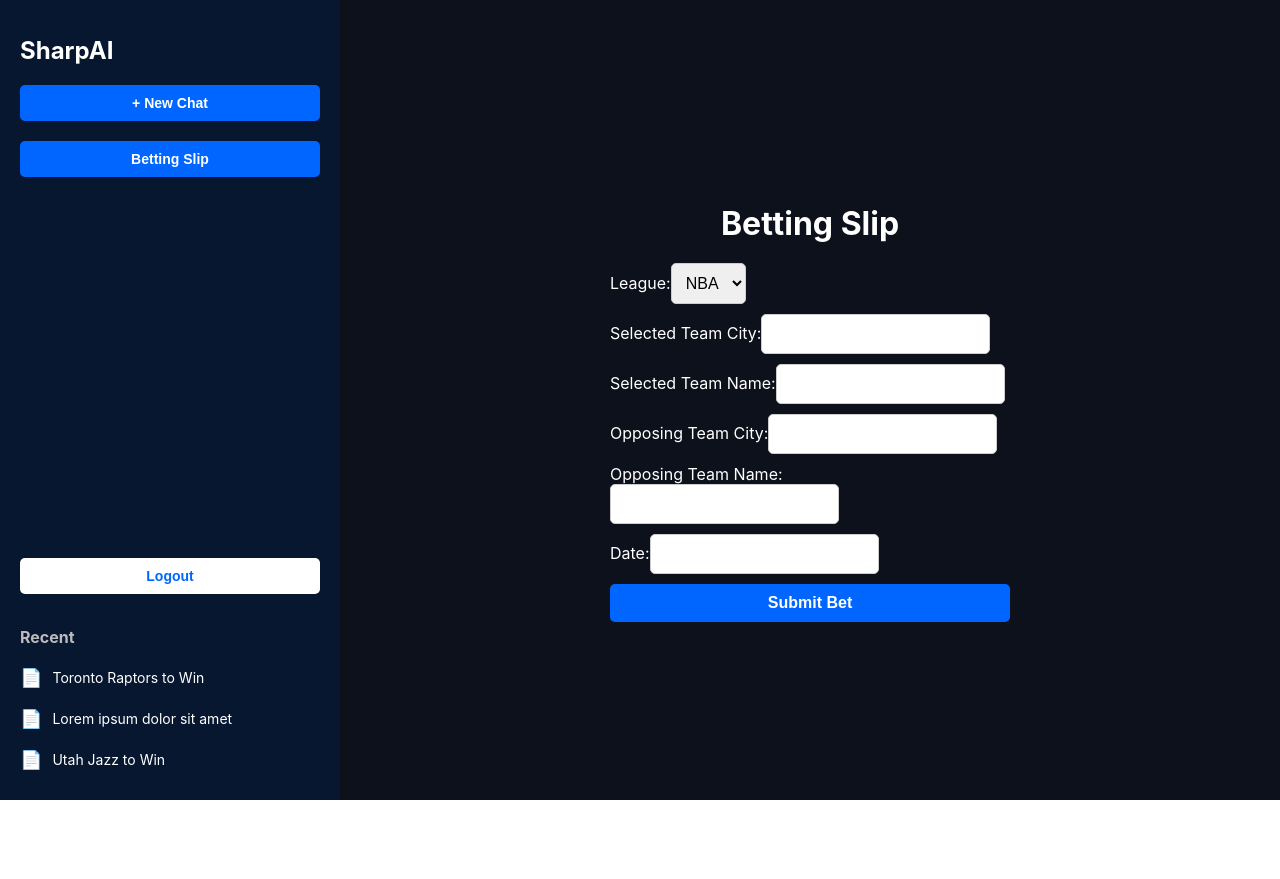
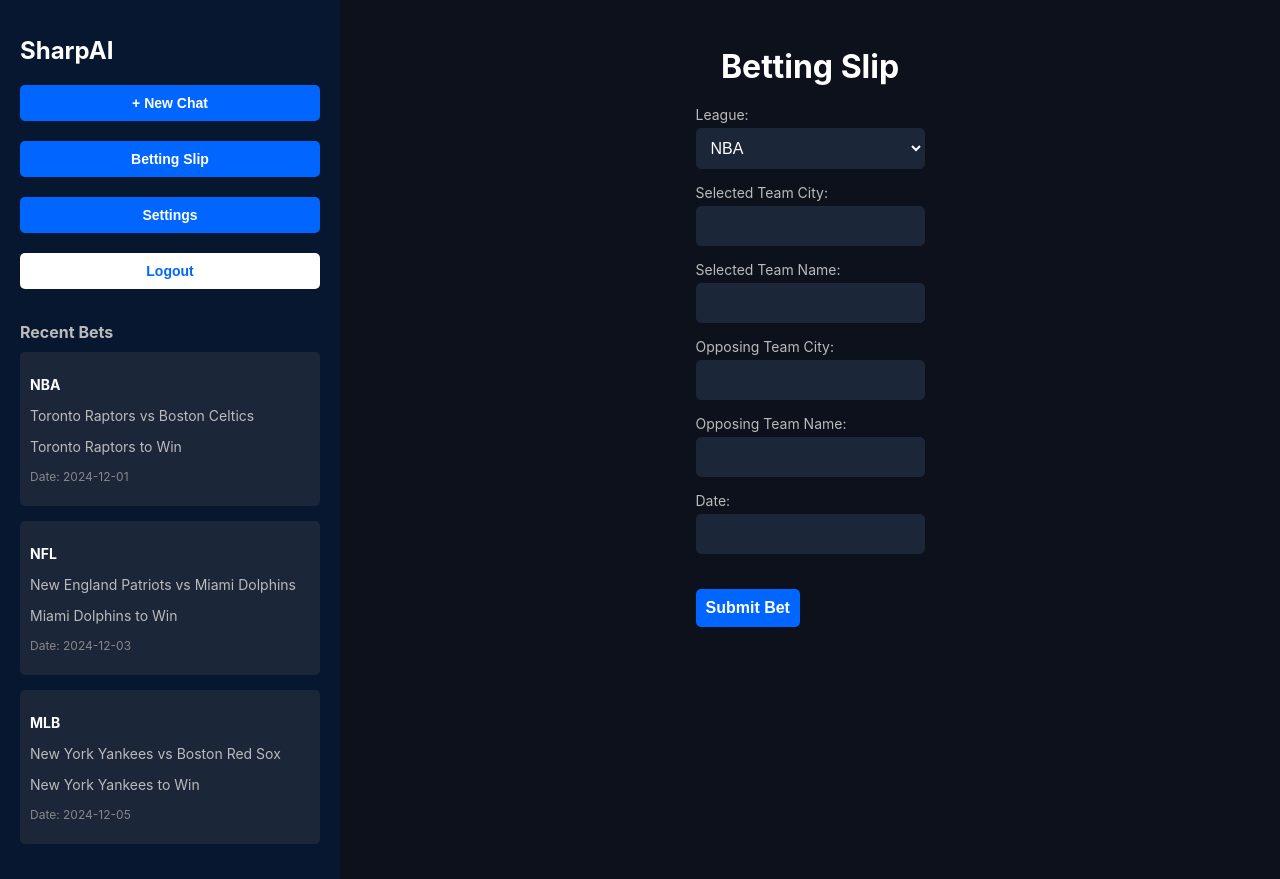
Before and after one commit to gaugust2/SharpAI, a React (Create React App) app in the folder sharpai-ui/: page /betting in a window 1280 px wide. Before the commit the page ends 800 px from the top, so only its background shows below. Built offline with nearby package versions, Linux system fonts and the light colour scheme.

Commit message:
Implemented TOS and Settings

```diff
--- a/sharpai-ui/src/App.js
+++ b/sharpai-ui/src/App.js
@@ -4,6 +4,8 @@ import Login from './components/Login';
 import SignUp from './components/SignUp';
 import ChatPage from './components/ChatPage';
 import BettingPage from './components/BettingPage';
+import TermsOfService from './components/TermsOfService';
+import SettingsPage from './components/SettingsPage';
 
 
 
@@ -15,6 +17,8 @@ function App() {
           <Route path="/signup" element={<SignUp />} />
           <Route path="/chat" element={<ChatPage />} />
           <Route path="/betting" element={<BettingPage />} />
+          <Route path="/terms" element={<TermsOfService />} />
+          <Route path="/settings" element={<SettingsPage />} />
         </Routes>
     </Router>
   );
--- a/sharpai-ui/src/components/BettingPage.js
+++ b/sharpai-ui/src/components/BettingPage.js
@@ -4,7 +4,6 @@ import { useNavigate } from 'react-router-dom';
 function BettingPage() {
   const navigate = useNavigate();
 
-  // State for form data
   const [formData, setFormData] = useState({
     league: 'NBA',
     selectedTeamCity: '',
@@ -17,23 +16,35 @@ function BettingPage() {
   const [loading, setLoading] = useState(false);
   const [message, setMessage] = useState(null);
 
-  // Dummy recent items for the sidebar
+  // Updated recent items structure
   const recentItems = [
-    'Toronto Raptors to Win',
-    'Lorem ipsum dolor sit amet',
-    'Utah Jazz to Win',
+    {
+      league: 'NBA',
+      match: 'Toronto Raptors vs Boston Celtics',
+      bet: 'Toronto Raptors to Win',
+      date: '2024-12-01',
+    },
+    {
+      league: 'NFL',
+      match: 'New England Patriots vs Miami Dolphins',
+      bet: 'Miami Dolphins to Win',
+      date: '2024-12-03',
+    },
+    {
+      league: 'MLB',
+      match: 'New York Yankees vs Boston Red Sox',
+      bet: 'New York Yankees to Win',
+      date: '2024-12-05',
+    },
   ];
 
-  // Handle form input changes
   const handleChange = (e) => {
     setFormData({ ...formData, [e.target.name]: e.target.value });
   };
 
-  // Handle form submission
   const handleSubmit = async (e) => {
     e.preventDefault();
 
-    // Basic validation
     const dateRegex = /^\d{4}\/\d{2}\/\d{2}$|^\d{2}\/\d{2}\/\d{4}$|^\d{2}-\d{2}-\d{4}$|^\w+\s\d{1,2}\s\d{4}$/;
     if (!dateRegex.test(formData.date)) {
       setMessage({ type: 'error', text: 'Invalid date format. Use formats like 2024/10/22 or October 22 2024.' });
@@ -86,29 +97,26 @@ function BettingPage() {
       {/* Sidebar */}
       <div style={styles.sidebar}>
         <h1 style={styles.title}>SharpAI</h1>
-        <button
-          style={styles.newChatButton}
-          onClick={() => navigate('/chat')}
-        >
+        <button style={styles.newChatButton} onClick={() => navigate('/chat')}>
           + New Chat
         </button>
-        <button
-          style={styles.newChatButton}
-          onClick={() => navigate('/betting')}
-        >
+        <button style={styles.newChatButton} onClick={() => navigate('/betting')}>
           Betting Slip
+        </button>
+        <button style={styles.newChatButton} onClick={() => navigate('/settings')}>
+          Settings
         </button>
         <button onClick={handleLogout} style={styles.logoutButton}>
           Logout
         </button>
-
-        {/* Recent Items */}
         <div style={styles.recentChats}>
-          <h2 style={styles.recentTitle}>Recent</h2>
+          <h2 style={styles.recentTitle}>Recent Bets</h2>
           {recentItems.map((item, index) => (
             <div key={index} style={styles.chatItem}>
-              <div style={styles.chatIcon}>📄</div>
-              <span style={styles.chatText}>{item}</span>
+              <h3 style={styles.recentItemLeague}>{item.league}</h3>
+              <p style={styles.recentItemMatch}>{item.match}</p>
+              <p style={styles.recentItemBet}>{item.bet}</p>
+              <p style={styles.recentItemDate}>Date: {item.date}</p>
             </div>
           ))}
         </div>
@@ -118,8 +126,8 @@ function BettingPage() {
       <div style={styles.mainContent}>
         <h2 style={styles.header}>Betting Slip</h2>
         <form onSubmit={handleSubmit} style={styles.form}>
-          <label>
-            League:
+          <div style={styles.fieldContainer}>
+            <label style={styles.label}>League:</label>
             <select
               name="league"
               value={formData.league}
@@ -131,9 +139,9 @@ function BettingPage() {
               <option value="NFL">NFL</option>
               <option value="MLB">MLB</option>
             </select>
-          </label>
-          <label>
-            Selected Team City:
+          </div>
+          <div style={styles.fieldContainer}>
+            <label style={styles.label}>Selected Team City:</label>
             <input
               type="text"
               name="selectedTeamCity"
@@ -143,9 +151,9 @@ function BettingPage() {
               style={styles.input}
               disabled={loading}
             />
-          </label>
-          <label>
-            Selected Team Name:
+          </div>
+          <div style={styles.fieldContainer}>
+            <label style={styles.label}>Selected Team Name:</label>
             <input
               type="text"
               name="selectedTeamName"
@@ -155,9 +163,9 @@ function BettingPage() {
               style={styles.input}
               disabled={loading}
             />
-          </label>
-          <label>
-            Opposing Team City:
+          </div>
+          <div style={styles.fieldContainer}>
+            <label style={styles.label}>Opposing Team City:</label>
             <input
               type="text"
               name="opposingTeamCity"
@@ -167,9 +175,9 @@ function BettingPage() {
               style={styles.input}
               disabled={loading}
             />
-          </label>
-          <label>
-            Opposing Team Name:
+          </div>
+          <div style={styles.fieldContainer}>
+            <label style={styles.label}>Opposing Team Name:</label>
             <input
               type="text"
               name="opposingTeamName"
@@ -179,9 +187,9 @@ function BettingPage() {
               style={styles.input}
               disabled={loading}
             />
-          </label>
-          <label>
-            Date:
+          </div>
+          <div style={styles.fieldContainer}>
+            <label style={styles.label}>Date:</label>
             <input
               type="text"
               name="date"
@@ -191,8 +199,8 @@ function BettingPage() {
               style={styles.input}
               disabled={loading}
             />
-          </label>
-          <button type="submit" style={styles.submitButton} disabled={loading}>
+          </div>
+          <button type="submit" style={styles.button} disabled={loading}>
             {loading ? 'Submitting...' : 'Submit Bet'}
           </button>
         </form>
@@ -254,18 +262,28 @@ const styles = {
     color: '#bbbbbb',
   },
   chatItem: {
-    display: 'flex',
-    alignItems: 'center',
-    padding: '10px 0',
-    cursor: 'pointer',
+    marginBottom: '15px',
+    padding: '10px',
+    backgroundColor: '#1C2639',
+    borderRadius: '5px',
   },
-  chatIcon: {
-    marginRight: '10px',
-    fontSize: '18px',
+  recentItemLeague: {
+    fontSize: '14px',
+    fontWeight: 'bold',
+    color: '#ffffff',
+    marginBottom: '5px',
   },
-  chatText: {
+  recentItemMatch: {
     fontSize: '14px',
-    color: '#ffffff',
+    color: '#bbbbbb',
+  },
+  recentItemBet: {
+    fontSize: '14px',
+    color: '#bbbbbb',
+  },
+  recentItemDate: {
+    fontSize: '12px',
+    color: '#888888',
   },
   mainContent: {
     flex: 1,
@@ -273,27 +291,33 @@ const styles = {
     display: 'flex',
     flexDirection: 'column',
     alignItems: 'center',
-    justifyContent: 'center',
-    backgroundColor: '#0C111B',
   },
   header: {
     fontSize: '32px',
     marginBottom: '20px',
   },
-  form: {
+  fieldContainer: {
+    marginBottom: '15px',
     display: 'flex',
     flexDirection: 'column',
     width: '100%',
     maxWidth: '400px',
   },
+  label: {
+    fontSize: '14px',
+    marginBottom: '5px',
+    color: '#bbbbbb',
+  },
   input: {
-    marginBottom: '10px',
     padding: '10px',
     fontSize: '16px',
     borderRadius: '5px',
-    border: '1px solid #ccc',
+    border: '1px solid #1C2639',
+    backgroundColor: '#1C2639',
+    color: '#ffffff',
   },
-  submitButton: {
+  button: {
+    marginTop: '20px',
     backgroundColor: '#0066ff',
     color: '#ffffff',
     padding: '10px',
--- a/sharpai-ui/src/components/ChatPage.js
+++ b/sharpai-ui/src/components/ChatPage.js
@@ -43,6 +43,9 @@ function ChatPage() {
         </button>
         <button style={styles.newChatButton} onClick={() => navigate('/betting')}>
           Betting Slip
+        </button>
+        <button style={styles.newChatButton} onClick={() => navigate('/settings')}>
+          Settings
         </button>
         <button onClick={handleLogout} style={styles.logoutButton}>
           Logout
--- /dev/null
+++ b/sharpai-ui/src/components/SettingsPage.js
@@ -0,0 +1,117 @@
+import React, { useState, useEffect } from 'react';
+
+function SettingsPage() {
+  const [tosAccepted, setTosAccepted] = useState(false);
+  const [theme, setTheme] = useState('light');
+  const [notificationsEnabled, setNotificationsEnabled] = useState(true);
+
+  useEffect(() => {
+    // Load saved preferences from local storage
+    const tosStatus = localStorage.getItem('tosAccepted') === 'true';
+    const savedTheme = localStorage.getItem('theme') || 'light';
+    const savedNotifications = localStorage.getItem('notificationsEnabled') === 'true';
+
+    setTosAccepted(tosStatus);
+    setTheme(savedTheme);
+    setNotificationsEnabled(savedNotifications);
+  }, []);
+
+  const handleThemeChange = (e) => {
+    const newTheme = e.target.value;
+    setTheme(newTheme);
+    localStorage.setItem('theme', newTheme);
+    alert(`Theme updated to ${newTheme}`);
+  };
+
+  const toggleNotifications = () => {
+    const newStatus = !notificationsEnabled;
+    setNotificationsEnabled(newStatus);
+    localStorage.setItem('notificationsEnabled', newStatus);
+    alert(`Notifications ${newStatus ? 'enabled' : 'disabled'}`);
+  };
+
+  const handleRevisitTos = () => {
+    alert('Redirecting to Terms of Service.');
+    window.location.href = '/terms'; // Navigate to ToS page
+  };
+
+  const resetSettings = () => {
+    localStorage.setItem('theme', 'light');
+    localStorage.setItem('notificationsEnabled', true);
+    setTheme('light');
+    setNotificationsEnabled(true);
+    alert('Settings have been reset to default.');
+  };
+
+  return (
+    <div style={{ ...styles.container, backgroundColor: theme === 'dark' ? '#1C2639' : '#f5f5f5', color: theme === 'dark' ? '#ffffff' : '#000000' }}>
+      <h2 style={styles.header}>Settings</h2>
+      <div style={styles.setting}>
+        <span>Terms of Service: {tosAccepted ? 'Accepted' : 'Not Accepted'}</span>
+        <button onClick={handleRevisitTos} style={styles.button}>
+          View Terms
+        </button>
+      </div>
+      <div style={styles.setting}>
+        <span>Theme:</span>
+        <select value={theme} onChange={handleThemeChange} style={styles.select}>
+          <option value="light">Light</option>
+          <option value="dark">Dark</option>
+        </select>
+      </div>
+      <div style={styles.setting}>
+        <span>Notifications:</span>
+        <button onClick={toggleNotifications} style={styles.button}>
+          {notificationsEnabled ? 'Disable' : 'Enable'}
+        </button>
+      </div>
+      <div style={styles.setting}>
+        <button onClick={resetSettings} style={styles.resetButton}>
+          Reset Settings
+        </button>
+      </div>
+    </div>
+  );
+}
+
+const styles = {
+  container: {
+    padding: '20px',
+    minHeight: '100vh',
+    transition: 'background-color 0.3s, color 0.3s', // Smooth transition for theme changes
+  },
+  header: {
+    fontSize: '24px',
+    fontWeight: 'bold',
+    marginBottom: '20px',
+  },
+  setting: {
+    marginBottom: '20px',
+    display: 'flex',
+    justifyContent: 'space-between',
+    alignItems: 'center',
+  },
+  button: {
+    padding: '10px 15px',
+    backgroundColor: '#0066ff',
+    color: '#ffffff',
+    border: 'none',
+    borderRadius: '5px',
+    cursor: 'pointer',
+  },
+  resetButton: {
+    padding: '10px 15px',
+    backgroundColor: '#ff0033',
+    color: '#ffffff',
+    border: 'none',
+    borderRadius: '5px',
+    cursor: 'pointer',
+    fontWeight: 'bold',
+  },
+  select: {
+    padding: '5px',
+    borderRadius: '5px',
+  },
+};
+
+export default SettingsPage;
--- /dev/null
+++ b/sharpai-ui/src/components/TermsOfService.js
@@ -0,0 +1,82 @@
+import React from 'react';
+import { useNavigate } from 'react-router-dom';
+
+function TermsOfService() {
+  const navigate = useNavigate();
+
+  const handleAccept = () => {
+    localStorage.setItem('tosAccepted', true); // Save acceptance status
+    alert('You have accepted the Terms of Service.');
+    navigate('/signup'); // Redirect back to SignUp
+  };
+
+  const handleDecline = () => {
+    alert('You must accept the Terms of Service to continue.');
+  };
+
+  return (
+    <div style={styles.container}>
+      <h2 style={styles.header}>Terms of Service</h2>
+      <div style={styles.tosContent}>
+        <p>Welcome to SharpAI! By using this app, you agree to the following terms...</p>
+        <p>[Add detailed terms here]</p>
+      </div>
+      <div style={styles.buttonContainer}>
+        <button onClick={handleAccept} style={styles.acceptButton}>
+          Accept
+        </button>
+        <button onClick={handleDecline} style={styles.declineButton}>
+          Decline
+        </button>
+      </div>
+    </div>
+  );
+}
+
+const styles = {
+  container: {
+    padding: '20px',
+    backgroundColor: '#0C111B',
+    color: '#ffffff',
+    minHeight: '100vh',
+    display: 'flex',
+    flexDirection: 'column',
+    alignItems: 'center',
+  },
+  header: {
+    fontSize: '24px',
+    fontWeight: 'bold',
+    marginBottom: '20px',
+  },
+  tosContent: {
+    maxHeight: '300px',
+    overflowY: 'scroll',
+    marginBottom: '20px',
+    padding: '10px',
+    backgroundColor: '#1C2639',
+    borderRadius: '5px',
+    width: '80%',
+  },
+  buttonContainer: {
+    display: 'flex',
+    gap: '10px',
+  },
+  acceptButton: {
+    padding: '10px 20px',
+    backgroundColor: '#0066ff',
+    color: '#ffffff',
+    border: 'none',
+    borderRadius: '5px',
+    cursor: 'pointer',
+  },
+  declineButton: {
+    padding: '10px 20px',
+    backgroundColor: '#ff0033',
+    color: '#ffffff',
+    border: 'none',
+    borderRadius: '5px',
+    cursor: 'pointer',
+  },
+};
+
+export default TermsOfService;
```
Also changed, not shown: sharpai-ui/src/components/SignUp.js (+17 -4 lines).
